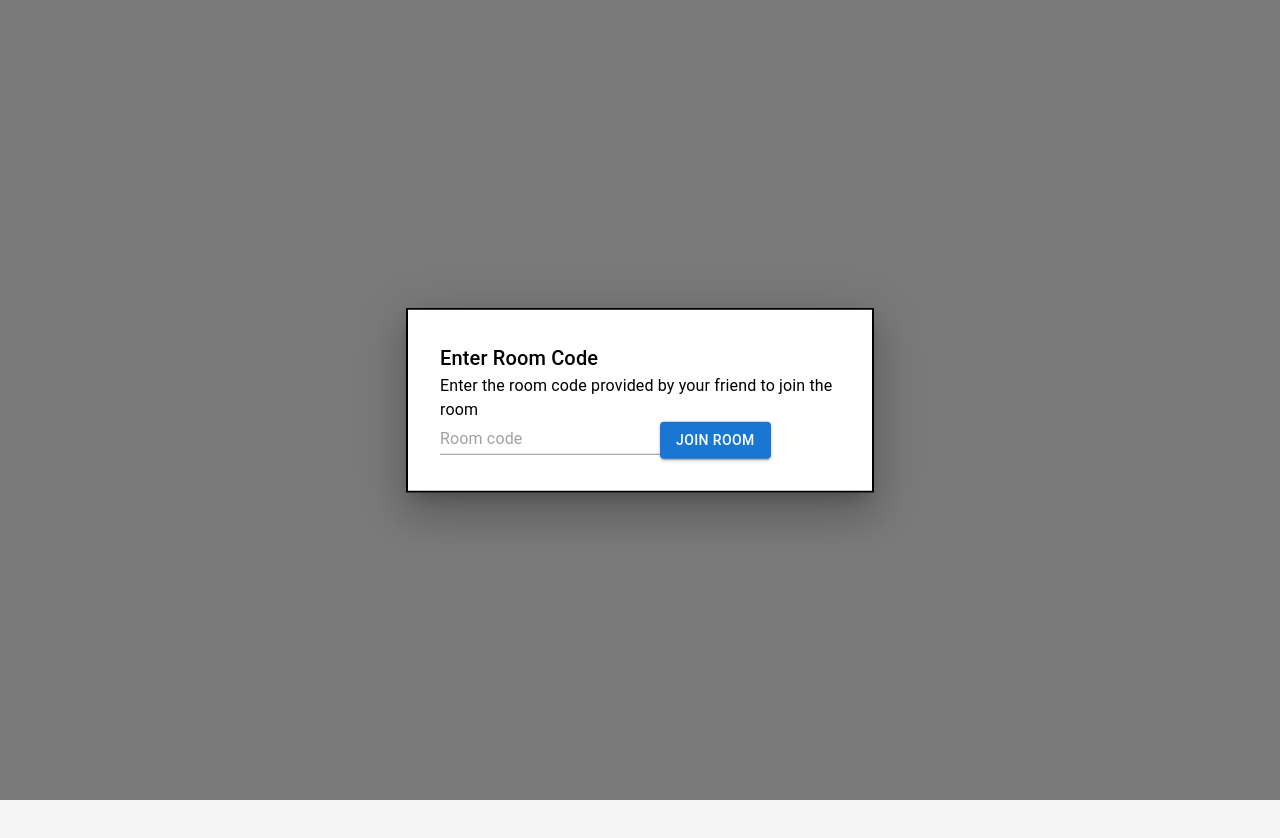
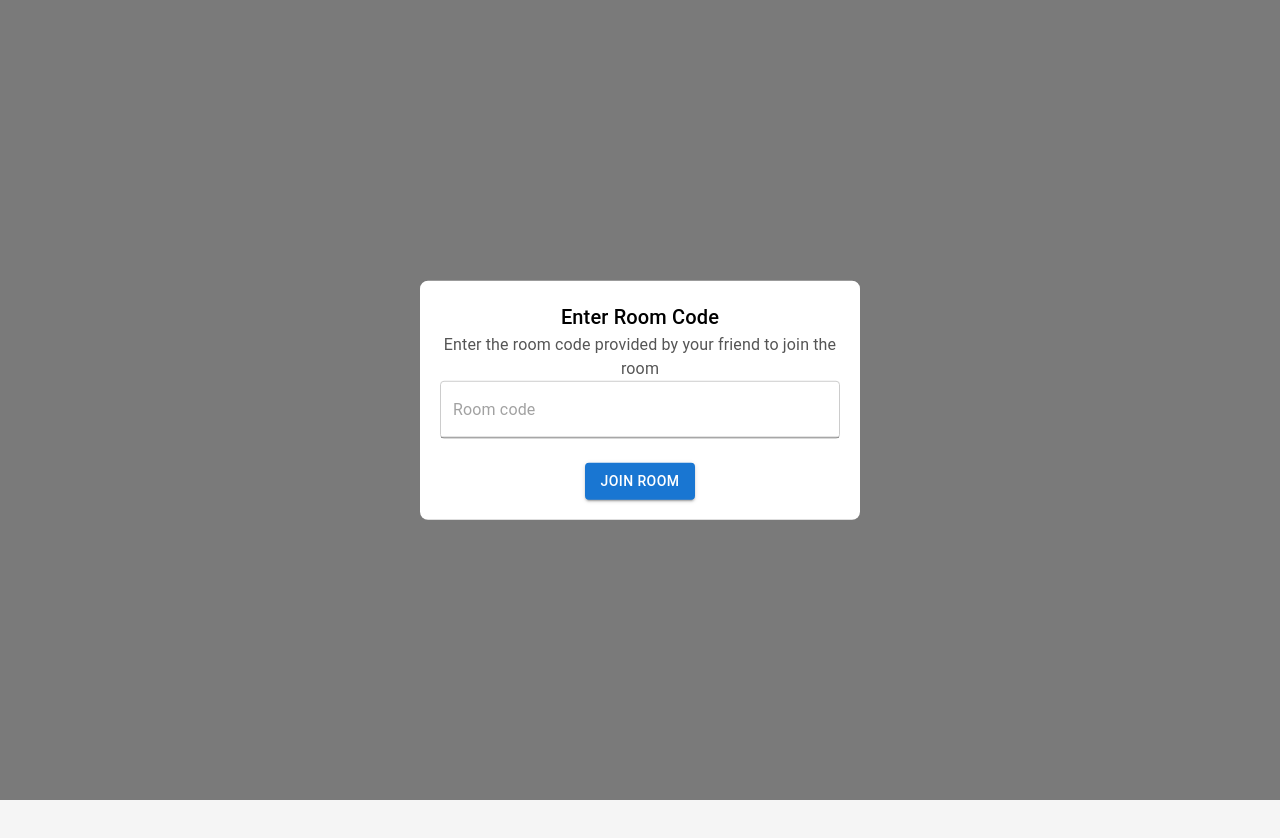
Before and after one commit to vrnprkh/yokai-septet-deployment, a React (Vite) app in the folder client/: page / in a window 1280 px wide. Both pictures are taken after a click on the button "Join Room". Built offline with nearby package versions, Linux system fonts and the light colour scheme; no server answers.

Commit message:
updated modal styling

```diff
--- a/client/src/pages/Home/Home.tsx
+++ b/client/src/pages/Home/Home.tsx
@@ -73,22 +73,26 @@ export default function Home() {
         aria-labelledby="modal-modal-title"
         aria-describedby="modal-modal-description"
       >
-        <Box sx={modalStyle}>
-          <Typography id="modal-modal-title" variant="h6" component="h2">
+        <Box className="modalContainer">
+          <Typography
+            id="modal-modal-title"
+            variant="h6"
+            component="h2"
+            className="modalTitle"
+          >
             Enter Room Code
           </Typography>
-          <Typography>
+          <Typography className="modalDescription">
             Enter the room code provided by your friend to join the room
           </Typography>
           <Input
             placeholder="Room code"
             value={roomId}
             onChange={(e) => setRoomId(e.target.value)}
+            className="modalInput"
           />
           {joinRoomError && (
-            <Typography color="error" variant="body2">
-              {joinRoomError}
-            </Typography>
+            <Typography className="errorText">{joinRoomError}</Typography>
           )}
           <Button variant="contained" onClick={joinRoom}>
             Join Room
--- a/client/src/pages/Home/home.css
+++ b/client/src/pages/Home/home.css
@@ -39,3 +39,46 @@
  .homeContainer Button:last-of-type:hover {
 	background-color: #1e88e5;
  }
+
+ .modalContainer {
+	position: absolute;
+	top: 50%;
+	left: 50%;
+	transform: translate(-50%, -50%);
+	width: 90%;
+	max-width: 400px;
+	background-color: white;
+	border-radius: 8px;
+	box-shadow: 24px;
+	padding: 20px;
+	display: flex;
+	flex-direction: column;
+	align-items: center;
+ }
+
+ .modalTitle {
+	margin-bottom: 16px;
+	font-weight: bold;
+ }
+
+ .modalDescription {
+	margin-bottom: 24px;
+	text-align: center;
+	font-size: 14px;
+	color: #555;
+ }
+
+ .modalInput {
+	width: 100%;
+	padding: 12px;
+	margin-bottom: 24px;
+	border: 1px solid #ccc;
+	border-radius: 4px;
+	font-size: 16px;
+ }
+
+ .errorText {
+	color: #f44336;
+	font-size: 14px;
+	margin-bottom: 16px;
+ }
```
